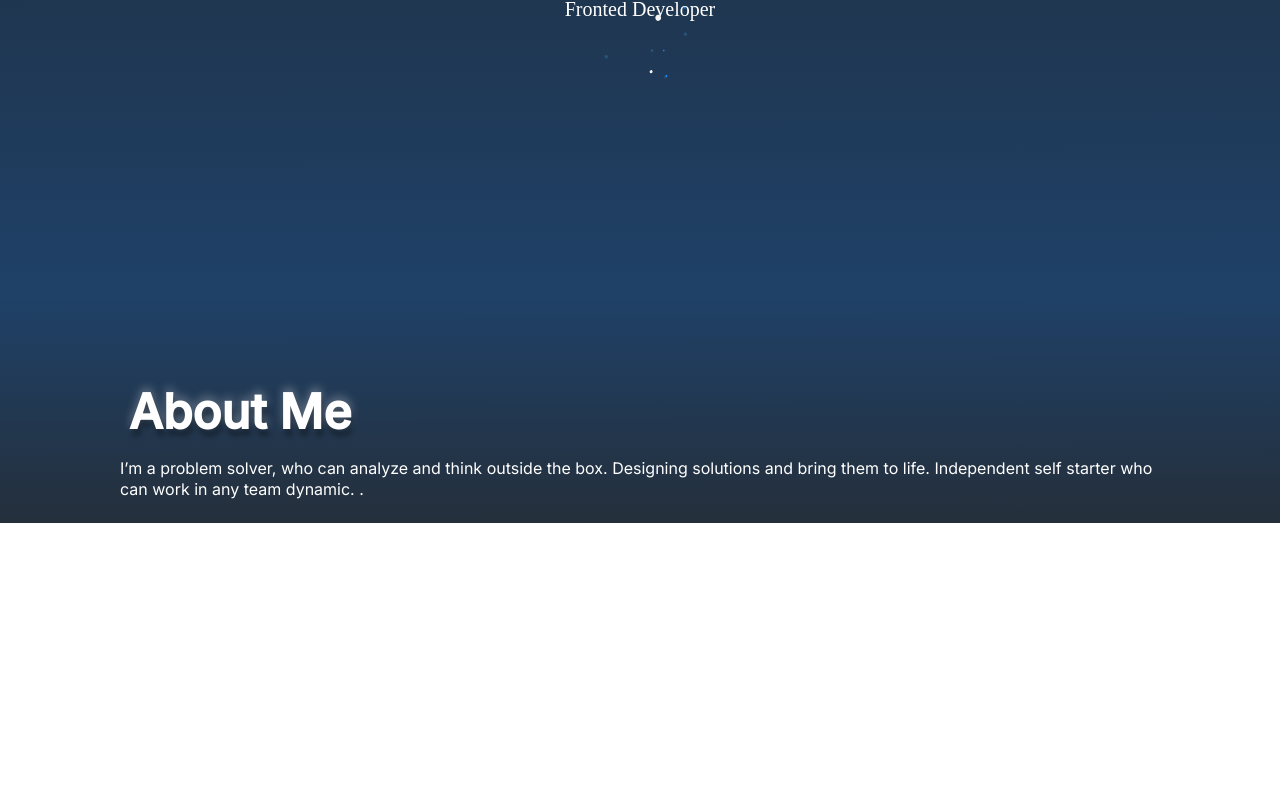
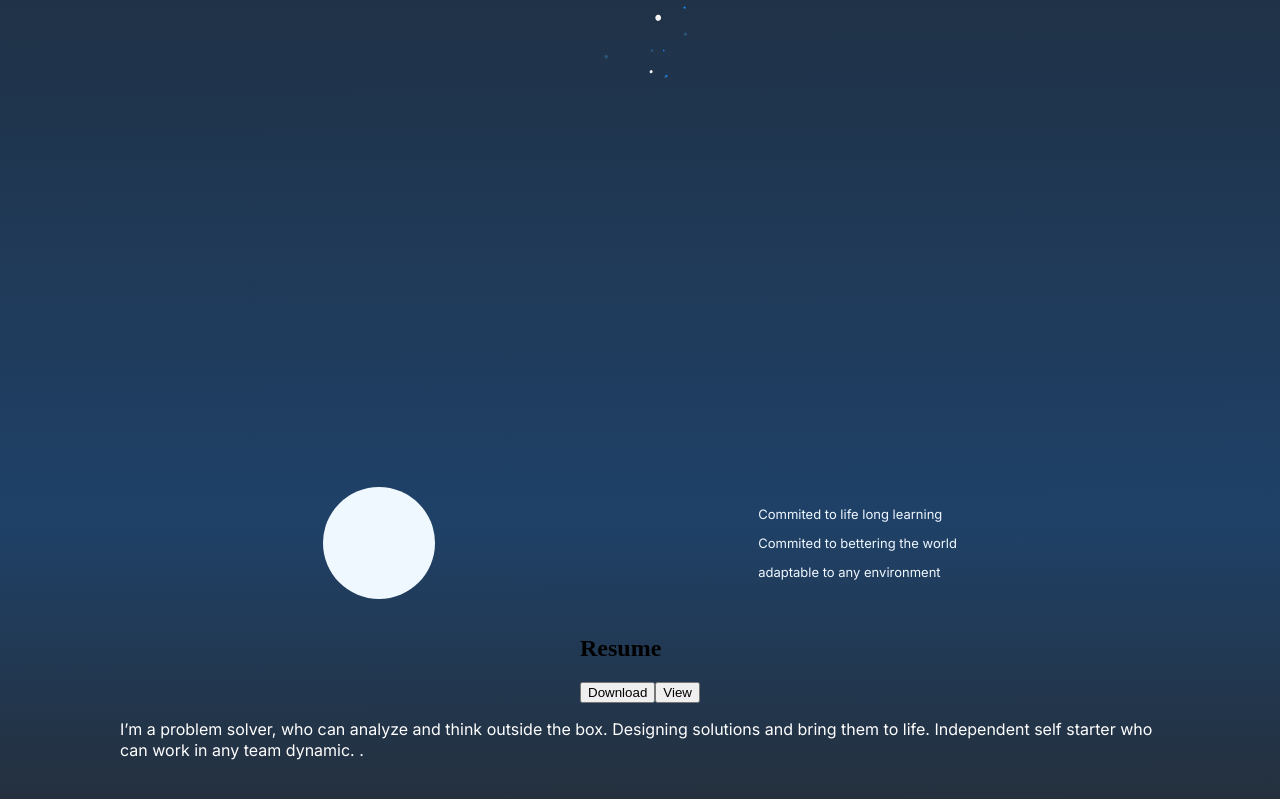
Before and after one commit to MidnightSilva/Portfolio, a React (Create React App) app in the folder my-portfolio/: page / in a window 1280 px wide. Shown: the part 489-1288 px from the top of the page. Before the commit the page ends 1012 px from the top, so only its background shows below. Built offline with nearby package versions, Linux system fonts and the light colour scheme; a web font is replaced by a local one.

Commit message:
adding the remainder of the elements for the about me section

```diff
--- a/my-portfolio/src/App.js
+++ b/my-portfolio/src/App.js
@@ -3,6 +3,7 @@ import HomePage from "./pages/HomePage";
 import Nav from "./components/Nav";
 import "./CSS/App.css";
 import "./CSS/Nav.css";
+import "./CSS/Resume.css";
 import "./CSS/LandingSection.css";
 import "./CSS/AboutMe.css";
 import "./CSS/Project.css";
--- a/my-portfolio/src/CSS/AboutMe.css
+++ b/my-portfolio/src/CSS/AboutMe.css
@@ -7,19 +7,36 @@
   padding-top: 2rem;
   margin-left: 0rem;
 }
-
+.aboutme-top-container {
+  align-items: center;
+  display: flex;
+  justify-content: space-evenly;
+  margin-bottom: 16px;
+  width: 100%;
+}
+.img-place-holder {
+  height: 7rem;
+  width: 7rem;
+  border-radius: 4rem;
+  background-color: aliceblue;
+}
+.bullet-points {
+}
+.bullet-point {
+  font-family: "Inter", sans-serif;
+  color: aliceblue;
+  font-size: 13px;
+}
 .Heading2 {
-  align-content: flex-start;
+  align-self: baseline;
   height: -moz-fit-content;
+  margin-left: 16px;
+  margin-bottom: -3px;
   height: fit-content;
-   font-family: "Inter", sans-serif;
+  font-family: "Inter", sans-serif;
   font-size: 2rem;
   line-height: 61px;
   color: white;
-  text-shadow: 2px 7px 5px rgba(0, 0, 0, 0.3),
-    0px -4px 10px rgba(255, 255, 255, 0.3);
-  margin-left: -10.2rem;
-  margin-top: -1rem;
 }
 
 .Passage1 {
@@ -29,8 +46,6 @@
   font-size: 13px;
   line-height: 1.3rem;
   color: white;
-  margin-left: 0rem;
-  margin-top: -1rem;
 }
 
 .Passage2 {
@@ -41,8 +56,6 @@
   font-size: 13px;
   line-height: 1.3rem;
   color: white;
-  margin-left: 0rem;
-  margin-top: -1rem;
 }
 .Drop-down {
   border: none;
--- a/my-portfolio/src/CSS/LandingSection.css
+++ b/my-portfolio/src/CSS/LandingSection.css
@@ -8,6 +8,8 @@
 }
 
 .top-star-controller {
+  animation: spin2 20s ease-in-out both infinite;
+  animation-delay: 0ms;
   z-index: -1;
   position: absolute;
   top: -5rem;
@@ -42,6 +44,8 @@
   align-self: center;
 }
 .morphing {
+  opacity: 0;
+  animation: show 1s ease-in-out forwards 6s;
   display: flex;
   flex-direction: column;
   align-self: center;
@@ -101,6 +105,16 @@
     opacity: 1;
   }
 }
+/* @keyframes spin2 {
+  0% {
+    transform: rotate(0);
+    z-index: 2;
+  }
+  100% {
+    transform: rotate(360deg);
+    z-index: 2;
+  }
+} */
 
 @keyframes show {
   0% {
--- /dev/null
+++ b/my-portfolio/src/CSS/Resume.css
@@ -0,0 +1,8 @@
+.resume-container {
+}
+.resume-ctas {
+}
+.download-resume {
+}
+.view-Resume {
+}
--- a/my-portfolio/src/Sections/AboutMeSection.js
+++ b/my-portfolio/src/Sections/AboutMeSection.js
@@ -1,8 +1,19 @@
 import AboutMe from "../components/AboutMe";
+import Resume from "../components/Resume";
 
 const AboutMeSection = () => {
   return (
-    <div id="aboutme">
+    <div className="aboutMeSection" id="aboutme">
+      <h1 className="Heading2">About Me</h1>
+      <div className="aboutme-top-container">
+        <div className="img-place-holder"></div>
+        <div className="bullet-points">
+          <p className="bullet-point">Commited to life long learning</p>
+          <p className="bullet-point"> Commited to bettering the world</p>
+          <p className="bullet-point">adaptable to any environment</p>
+        </div>
+      </div>
+      <Resume />
       <AboutMe />
     </div>
   );
--- a/my-portfolio/src/components/AboutMe.js
+++ b/my-portfolio/src/components/AboutMe.js
@@ -9,35 +9,36 @@ const AboutMe = () => {
   };
 
   return (
-    <div className="aboutMeSection">
-      <h1 className="Heading2">About Me</h1>
+    <>
+      <div>
         <p className="Passage1">
           I’m a problem solver, who can analyze and think outside the box.
-        Designing solutions and bring them to life. Independent self starter who
-        can work in any team dynamic. .
+          Designing solutions and bring them to life. Independent self starter
+          who can work in any team dynamic. .
           <br />
           <br />
         </p>
         {!show ? (
           <p className="Passage2">
             Upon returning from the Navy, I worked in the maintenance field for
-          several years but wasn’t fulfilled. The covid pandemic led me to take
-          a leap of faith and make a major career change to finally pursue my
-          passion. I graduated from Wyncode’s immersive full-stack web
-          development boot camp in September 2020 with experience collaborating
-          with designers/developers to complete two-week sprints, managing
-          version control in Github, using HTML5 and CSS/Flexbox, Javascript,
-          and React (including React Context, React Router DOM, asynchronous
-          states, event handling, props, and functional components).
+            several years but wasn’t fulfilled. The covid pandemic led me to
+            take a leap of faith and make a major career change to finally
+            pursue my passion. I graduated from Wyncode’s immersive full-stack
+            web development boot camp in September 2020 with experience
+            collaborating with designers/developers to complete two-week
+            sprints, managing version control in Github, using HTML5 and
+            CSS/Flexbox, Javascript, and React (including React Context, React
+            Router DOM, asynchronous states, event handling, props, and
+            functional components).
             <br />
             <br />
-          After graduating, I immediately enrolled in the UX/UI boot camp, where
-          I practiced AGILE methodology, delivered and implemented design
-          feedback, used IBM Design Thinking, UX Framework, Lean UX, Figma, and
-          Adobe Creative Cloud. I also experienced user testing, wireframing,
-          prototyping, interaction design, responsive design, and refined my
-          public speaking skills by presenting a case study about Veteran
-          suicide rates.
+            After graduating, I immediately enrolled in the UX/UI boot camp,
+            where I practiced AGILE methodology, delivered and implemented
+            design feedback, used IBM Design Thinking, UX Framework, Lean UX,
+            Figma, and Adobe Creative Cloud. I also experienced user testing,
+            wireframing, prototyping, interaction design, responsive design, and
+            refined my public speaking skills by presenting a case study about
+            Veteran suicide rates.
             <br />
             <br />I graduated from the UX/UI boot camp in December 2020 and I’m
             thrilled to be pursuing my passions by creating solutions to major
@@ -55,6 +56,7 @@ const AboutMe = () => {
           ></span>
         </button>
       </div>
+    </>
   );
 };
 export default AboutMe;
--- /dev/null
+++ b/my-portfolio/src/components/Resume.js
@@ -0,0 +1,15 @@
+import React from "react";
+
+const Resume = () => {
+  return (
+    <div className="resume-container">
+      <h2>Resume</h2>
+      <div className="resume-ctas">
+        <button className="download-resume">Download</button>
+        <button className="view-Resume">View</button>
+      </div>
+    </div>
+  );
+};
+
+export default Resume;
```
Lines whose indentation alone changed are shown as unchanged.
